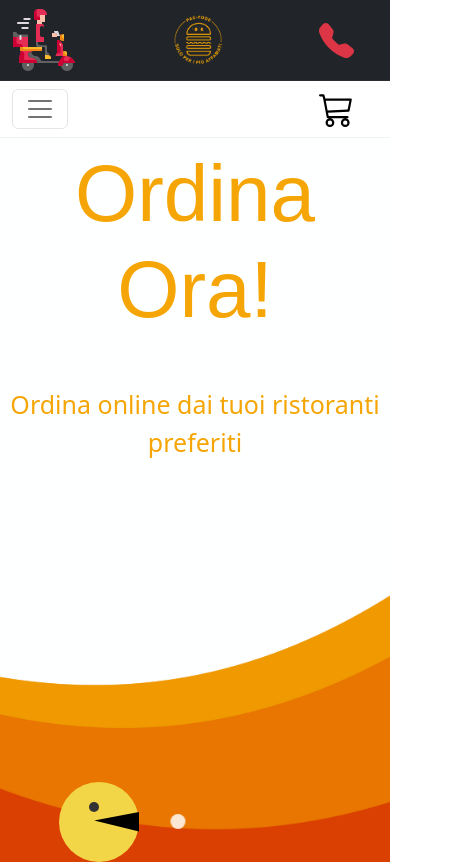
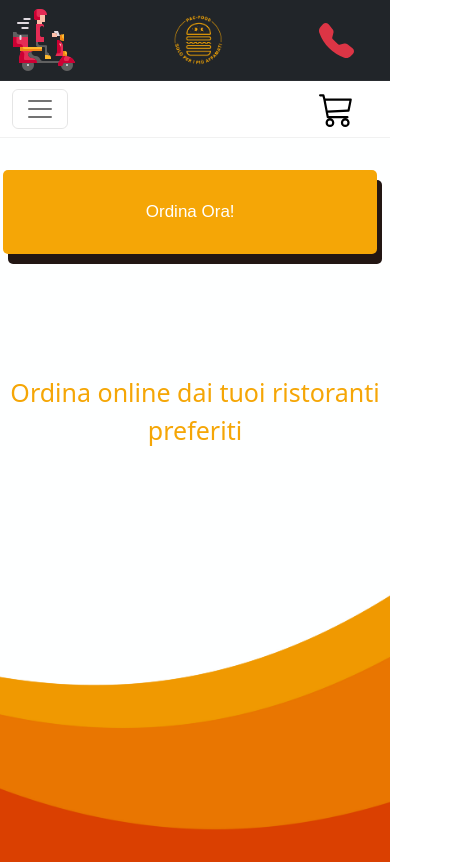
Before and after one commit to macchiagabriele13/DeliveBoo_front, a Vue app: page / in a window 390 px wide. Shown: the top 864 px of the page, 449 px wide, since content can reach past the window. Built offline with nearby package versions, Linux system fonts and the light colour scheme; no server answers; a web font is replaced by a local one.

Commit message:
button mobile home

```diff
--- a/src/views/HomeView.vue
+++ b/src/views/HomeView.vue
@@ -88,10 +88,10 @@ export default {
                         <div class="pacman__food"></div>
                     </div>
                     <!-- <img height="150" src="../../public/img/pacman.png" alt="">
-                                    <span class="button_clickme ms-4 mt-4">
-                                        <a name="" id="" class="btn btn-danger align-top mt-4 ms-4 rounded-circle p-4" href="#"
-                                            role="button"><img height="20" src="../../public/img/hamburger.png" alt=""></a>
-                                    </span> -->
+                                                                                                                                                                                                                                                                                                                                                                                                        <span class="button_clickme ms-4 mt-4">
+                                                                                                                                                                                                                                                                                                                                                                                                            <a name="" id="" class="btn btn-danger align-top mt-4 ms-4 rounded-circle p-4" href="#"
+                                                                                                                                                                                                                                                                                                                                                                                                                role="button"><img height="20" src="../../public/img/hamburger.png" alt=""></a>
+                                                                                                                                                                                                                                                                                                                                                                                                        </span> -->
                 </div>
 
             </div>
@@ -103,11 +103,9 @@ export default {
                 <div class="row g-3 g-md-4 justify-content-center">
                     <div class="category col-6 col-md-4 col-lg-3 d-flex justify-content-center" v-for="tipo in types">
                         <div class="card_image">
-                            <img :src="'../../public/img/' + tipo.name + '.jpeg'" alt="restaurant_image"
-                                class="img-fluid">
+                            <img :src="'../../public/img/' + tipo.name + '.jpeg'" alt="restaurant_image" class="img-fluid">
                             <div class="card-body">
-                                <router-link :to="{ name: 'restaurants' }"
-                                    @click.preventDefault()="setSelected(tipo.name)">
+                                <router-link :to="{ name: 'restaurants' }" @click.preventDefault()="setSelected(tipo.name)">
                                     <div class="text">{{ tipo.name }}</div>
                                 </router-link>
                             </div>
@@ -255,7 +253,6 @@ button:hover:after {
 
     a {
         text-decoration: none;
-        color: $dark;
         transition: 0.2s 0.02s ease-in all;
 
     }
@@ -468,10 +465,24 @@ button:hover:after {
                 display: block;
 
                 h1 {
-                    font-size: 80px;
+                    margin: 2rem .8rem 7rem 0.2rem;
+                    background-color: $primary;
+                    padding: 2rem .5rem;
+                    display: flex;
+                    align-items: center;
+                    justify-content: center;
+                    font-size: 17px;
+                    border-radius: 5px;
+                    box-shadow: 5px 10px 0 0 $dark;
+                    transition: all 0.1s ease-in-out;
+
+
+                    &:active {
+                        transform: translate(10px, 10px);
+                        box-shadow: 0 0 0 0 $dark;
+                    }
                 }
 
-                h1,
                 p {
                     color: $primary;
                     padding: 0.5rem;
@@ -481,7 +492,7 @@ button:hover:after {
             }
 
             .pacman {
-                display: block;
+                display: none;
                 z-index: 2;
                 bottom: 0;
             }
```
